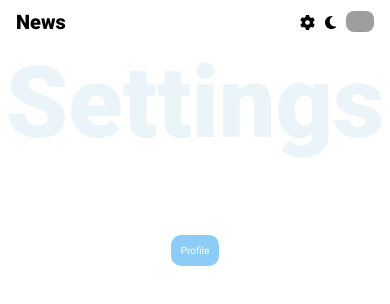
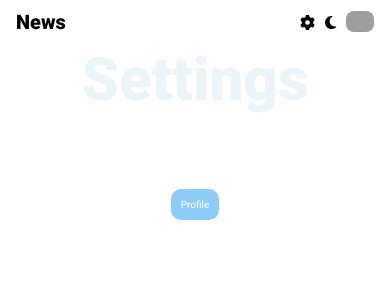
Before and after one commit to tomkjose/News-Assignment, a React (Create React App) app: page /#/settings in a window 390 px wide. Shown: the top 304 px of the page. Built offline with nearby package versions, Linux system fonts and the light colour scheme; grey boxes are pictures that could not be loaded.

Commit message:
Fix: Theme changing issue

```diff
--- a/src/components/Bookmark/BookMark.css
+++ b/src/components/Bookmark/BookMark.css
@@ -50,6 +50,7 @@
 
   .bookmark__empty {
     font-size: 4rem;
+    height: 100vh;
   }
 }
 
--- a/src/styles/setting.css
+++ b/src/styles/setting.css
@@ -24,3 +24,15 @@
   border: none;
   cursor: pointer;
 }
+
+@media only screen and (max-width: 1200px) {
+  .setting__title {
+    font-size: 8rem;
+  }
+}
+
+@media only screen and (max-width: 600px) {
+  .setting__title {
+    font-size: 6rem;
+  }
+}
```
